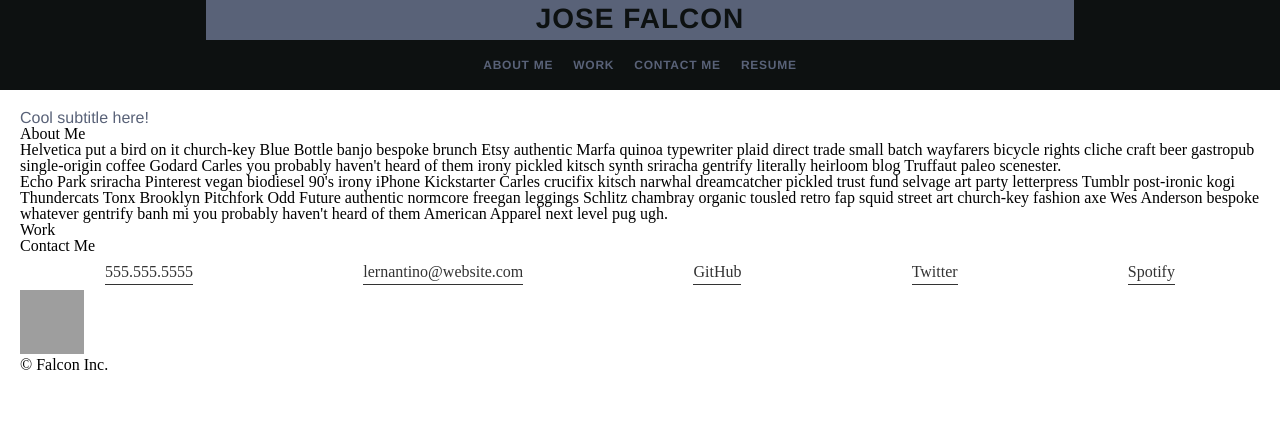
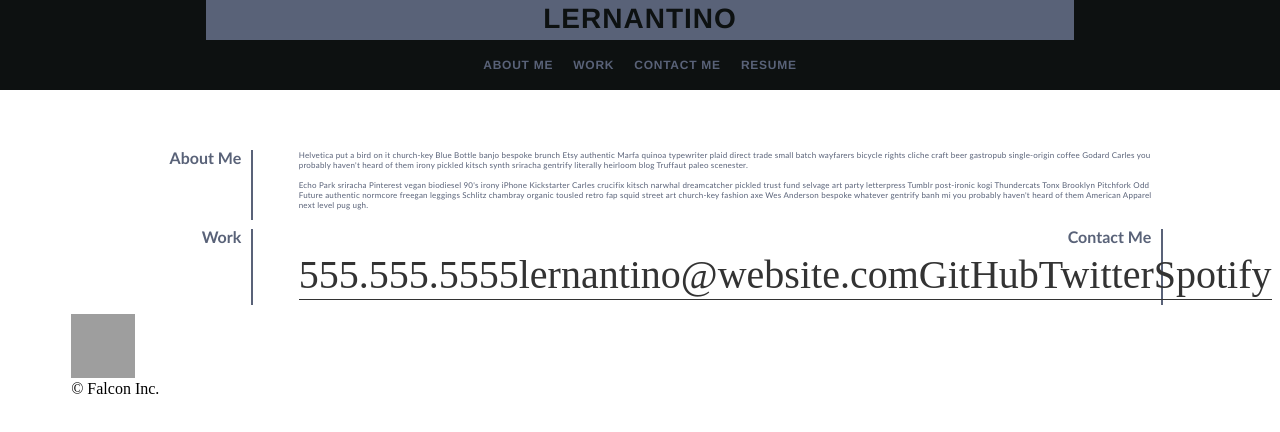
Before and after one commit to josefalconGH/personal-portfolio, a plain HTML site: page index.html in a window 1280 px wide. Drawn offline with Linux system fonts and the light colour scheme; grey boxes are pictures that could not be loaded.

Commit message:
adjusted and styled h1 and p elements for about-me section

```diff
--- a/Assets/css/style.css
+++ b/Assets/css/style.css
@@ -49,6 +49,17 @@
     height: 40px;
 
     min-width: fit-content; /* fit-content so that h1 will wrap only when absolutely necessary, i.e. content doesn't fit */
+  }
+
+  h2 {
+    /* font styling */
+    font-family: "Trebuchet MS", "Lucida Sans Unicode", "Lucida Grande", "Lucida Sans", Arial, sans-serif; /* font style for h2 */
+    color: var(--accent);
+    text-align: right;
+    font-size: 1rem;
+    font-weight: 900;
+
+    min-width: fit-content; /* fit-content so that h2 will wrap only when absolutely necessary, i.e. content doesn't fit */
   }
 
   main {
@@ -126,17 +137,40 @@
   }
 
   .subtitle {
-    /* font styling */
-    font-family: brandon-grotesque, Helvetica, sans-serif;
-    color: var(--accent);
-  }
-
-  .subtitle h2 {
 
   }
 
+  /* grid layout for content */
+  .container {
+    width: 92%; /* width of container */
+    padding-bottom: 120px; /* padding for footer */
+    margin: 40px auto 0px auto;
+    display: grid; /* grid layout for content */
+    grid-template-columns: 16% 76%; /* grid columns */
+    gap: 4%; /* gap between columns */
+  }
+
   .content-section {
+    border-right: 2px solid var(--accent); /* border right for content section */
+    font-size: 40px;
+    text-align: end;
+    padding-right: 10px;
+  }
 
+/* CHANGES HERE */
+  /* flexbox for about section */
+  .about-container {
+    display: flex; /* flexbox for about section */
+    flex-wrap: wrap; /* wrap content */
+    align-items: flex-start; /* align items to top */
+  }
+
+  .about-text {
+    font-family: "Trebuchet MS", "Lucida Sans Unicode", "Lucida Grande", "Lucida Sans", Arial, sans-serif; /* font style for about text */
+    font-size: 0.5rem;
+    color: var(--accent);
+    line-height: 1.25;
+    letter-spacing: 0.2px;
   }
 
   .contact-info {
@@ -186,16 +220,13 @@
 
   /* Mobile devices (up to 600px) */
   @media (max-width: 600px) {
-    h1 {
-
+    .about-container {
+      flex-direction: column; /* column layout for mobile */
     }
 
-    .header-content::before {
-
-    }
-
-    .subtitle p {
-
+    .about-container h3 {
+      margin-right: 0;
+      margin-bottom: 10px;
     }
   }
 
--- a/index.html
+++ b/index.html
@@ -13,7 +13,7 @@
     <!-- header -->
     <header class="header-content">
 
-        <h1>Jose Falcon</h1>
+        <h1>Lernantino</h1>
 
         <!-- nav -->
         <nav>
@@ -34,37 +34,39 @@
     </header>
 
     <!-- main -->
-    <main>
-
-        <section class="subtitle">
-            <h2>Cool subtitle here!</h2>
-        </section>
+    <main class="container">
 
         <!-- about me section -->
         <section id="about-me" class="content-section">
-            <h3>About Me</h3>
+            <h2>About Me</h2>
+        </section>
+        <section class="about-text">
+            <!-- <img class="profile" alt="profile image"> -->
+
             <!-- about me content -->
             <p>Helvetica put a bird on it church-key Blue Bottle banjo bespoke brunch Etsy authentic Marfa quinoa typewriter
                 plaid direct trade small batch wayfarers bicycle rights cliche craft beer gastropub single-origin coffee Godard
                 Carles you probably haven't heard of them irony pickled kitsch synth sriracha gentrify literally heirloom blog Truffaut paleo scenester.
             </p>
+            <br />
             <p>Echo Park sriracha Pinterest vegan biodiesel 90's irony iPhone Kickstarter Carles crucifix kitsch narwhal
                 dreamcatcher pickled trust fund selvage art party letterpress Tumblr post-ironic kogi Thundercats Tonx Brooklyn
                 Pitchfork Odd Future authentic normcore freegan leggings Schlitz chambray organic tousled retro fap squid street art
                 church-key fashion axe Wes Anderson bespoke whatever gentrify banh mi you probably haven't heard of them American Apparel next level pug ugh.
             </p>
+            <br />
         </section>
 
         <!-- work section -->
         <section id="work" class="content-section">
-            <h3>Work</h3>
+            <h2>Work</h2>
             <!-- work content -->
 
         </section>
 
         <!-- contact me -->
         <section id="contact-me" class="content-section">
-            <h3>Contact Me</h3>
+            <h2>Contact Me</h2>
             <!-- contact me span -->
             <section class="contact-info">
                 <a href="tel:555-555-5555">555.555.5555</a>
@@ -78,7 +80,7 @@
         <!-- footer -->
         <footer>
             <a href="https://emoji.gg/emoji/PiplupCry"><img src="https://cdn3.emoji.gg/emojis/PiplupCry.png" width="64px" height="64px" alt="PiplupCry"></a>
-            <h4>&copy Falcon Inc.</h4>
+            <h3>&copy Falcon Inc.</h3>
         </footer>
 
     </main>
```
